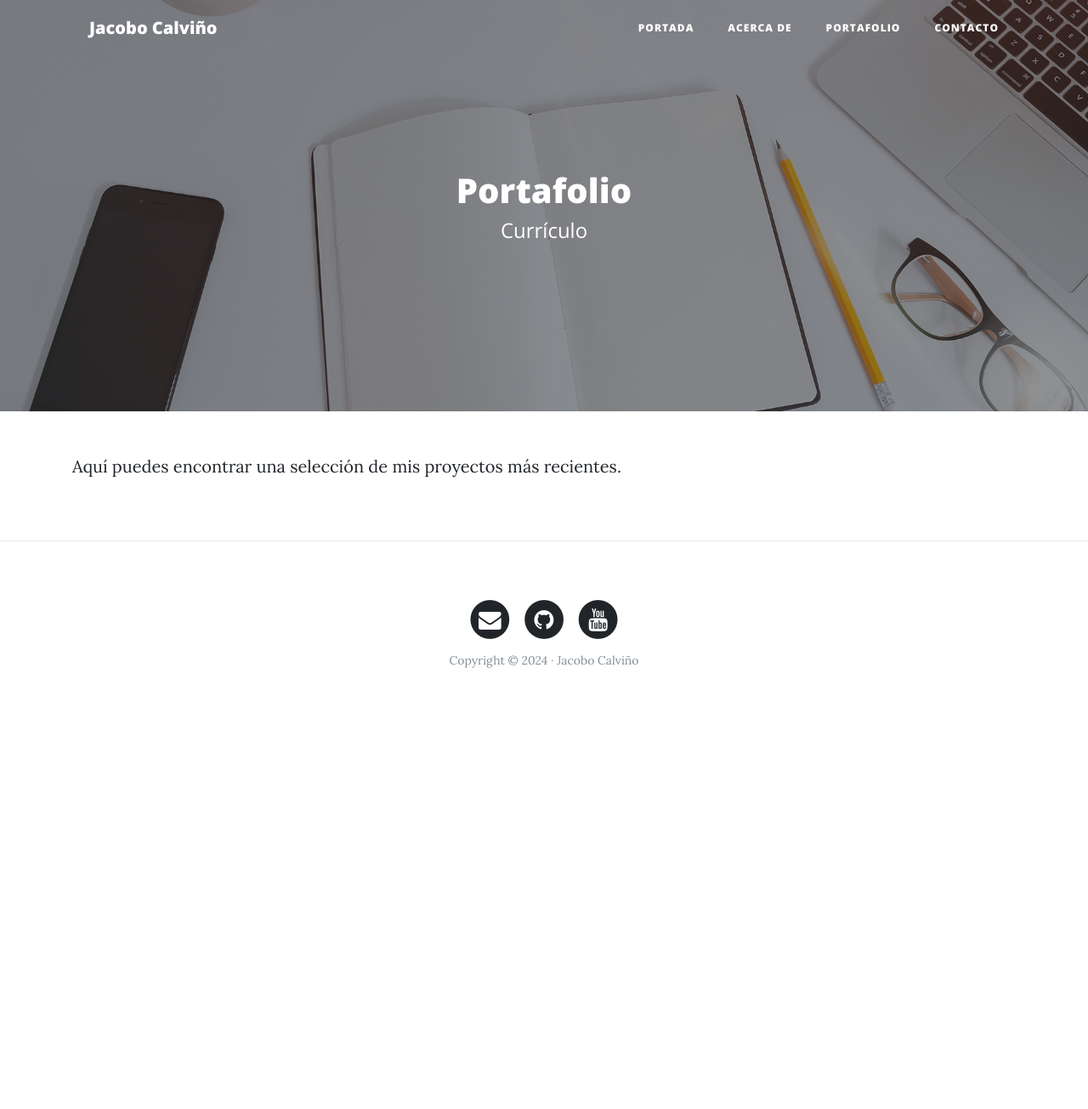
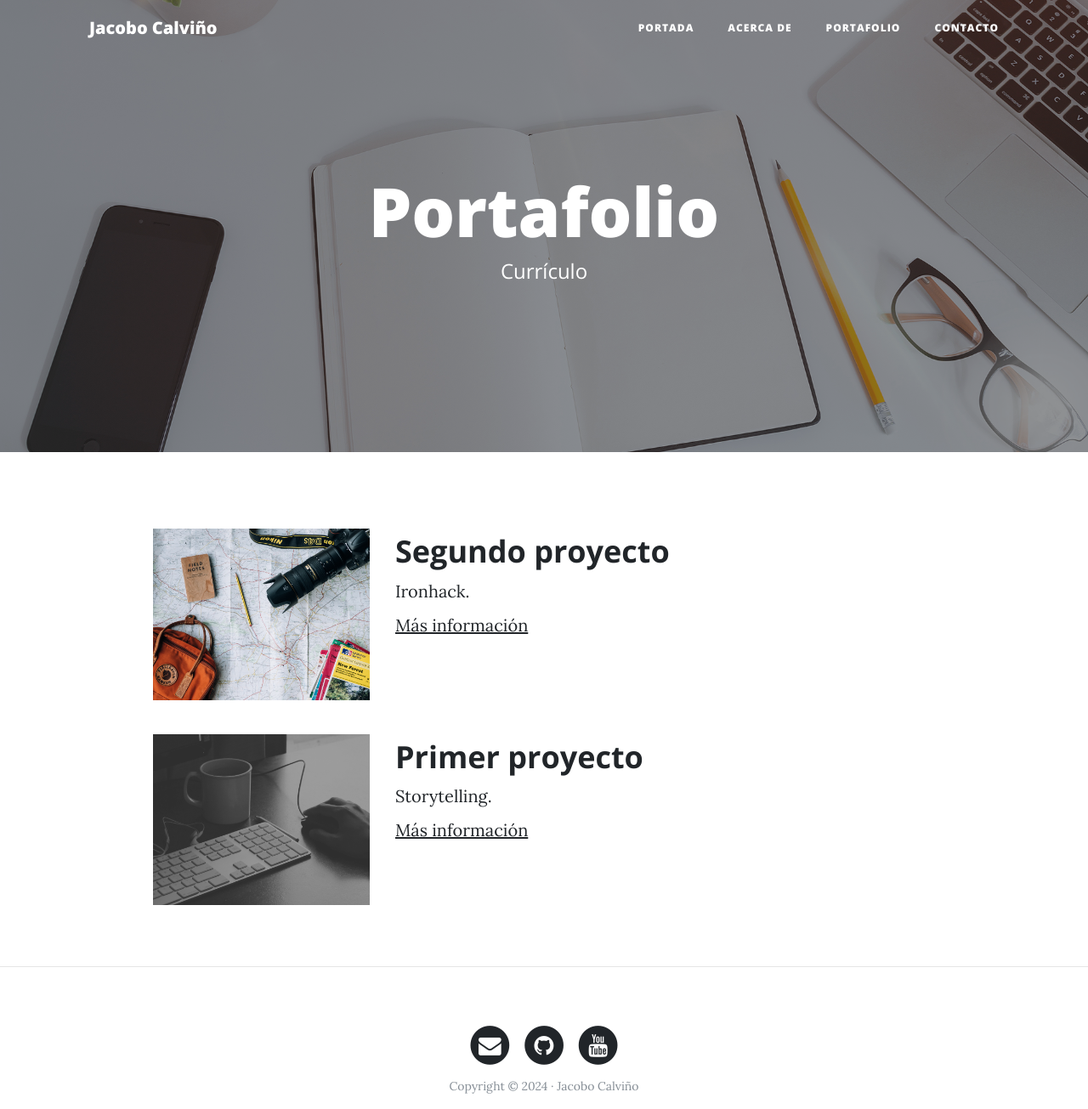
Before and after one commit to Jacobo24/django, a Django app: page /portfolio/ in a window 1280 px wide. Shown: the top 1305 px of the page at 85% size. Before the commit the page ends 786 px from the top, so only its background shows below. Run offline with Django 5.2, Linux system fonts and the light colour scheme; some libraries are stand-ins or nearby versions.

```diff
--- a/webpersonal/core/templates/core/base.html
+++ b/webpersonal/core/templates/core/base.html
@@ -44,8 +44,9 @@
         </div>
     </nav>
 
-    <!-- Cabecera dinámica -->
-    <header class="masthead" style="background-image: url('{% block background %}{% endblock %}')">
+    <!-- Cabecera-->
+    <header class="masthead"
+        style="background-image: url('{% block background %}{% endblock %}')">
         <div class="overlay"></div>
         <div class="container">
             <div class="row">
--- a/webpersonal/core/templates/core/contact.html
+++ b/webpersonal/core/templates/core/contact.html
@@ -1,11 +1,9 @@
 {% extends 'core/base.html' %}
-
 {% load static %}
 {% block title %}Contacto{% endblock %}
-
 {% block background %}{% static 'core/img/contact-bg.jpg' %}{%endblock %}
 {% block headers %}
-    <h1 style = 'font-size: 40px;'>Contacto</h1>
+    <h1>Contacto</h1>
     <span class="subheading">Redes sociales</span>
 {% endblock %}
 
--- a/webpersonal/core/templates/core/home.html
+++ b/webpersonal/core/templates/core/home.html
@@ -7,7 +7,7 @@
 {% block background %}{% static 'core/img/home-bg.jpg' %}{% endblock%}
 
 {% block headers %}
-    <h1 style='font-size: 40px;'>Jacobo Calviño</h1>
+    <h1>Jacobo Calviño</h1>
     <span class="subheading">Estudiante de Ingeniería Matemática.</span>
 {% endblock %}
 
--- a/webpersonal/core/templates/core/portfolio.html
+++ b/webpersonal/core/templates/core/portfolio.html
@@ -1,31 +1,34 @@
 {% extends 'core/base.html' %}
 {% load static %}
 {% block title %}Portafolio{% endblock %}
-
 {% block background %}{% static 'core/img/portfolio-bg.jpg' %}{%endblock %}
-
 {% block headers %}
-    <h1 style = 'font-size: 40px;'>Portafolio</h1>
+    <h1>Portafolio</h1>
     <span class="subheading">Currículo</span>
 {% endblock %}
-
 {% block content %}
-    <p style="font-size: 20px; text-align: justify;">Aquí puedes encontrar una selección de mis proyectos más recientes.
-
-    </p>
-    {% for project in projects %}
     <!-- Proyecto -->
     <div class="row project">
         <div class="col-lg-3 col-md-4 offset-lg-1">
-                    <img class="img-fluid" src="{{project.image.url}}" alt="">
+            <img class="img-fluid"
+                src="{% static 'core/img/about-bg.jpg' %}" alt="">
         </div>
         <div class="col-lg-7 col-md-8">
-                    <h2 class="section-heading title">{{project.title}}</h2>
-                    <p style="font-size: 20px; text-align: justify;">{{project.description}}</p>
-                    {% if project.link %}
-                        <p><a href="{{project.link}}">Más información</a></p>
-                    {% endif %}
+        <h2 class="section-heading title">Segundo proyecto</h2>
+        <p>Ironhack.</p>
+            <p><a href="http://google.com">Más información</a></p>
         </div>
     </div>
-    {% endfor %}
+    <!-- Proyecto -->
+    <div class="row project">
+        <div class="col-lg-3 col-md-4 offset-lg-1">
+            <img class="img-fluid"
+                src="{% static 'core/img/home-bg.jpg' %}" alt="">
+        </div>
+        <div class="col-lg-7 col-md-8">
+        <h2 class="section-heading title">Primer proyecto</h2>
+        <p>Storytelling.</p>
+            <p><a href="http://google.com">Más información</a></p>
+        </div>
+    </div>
 {% endblock %}
```
Lines whose indentation alone changed are shown as unchanged.
